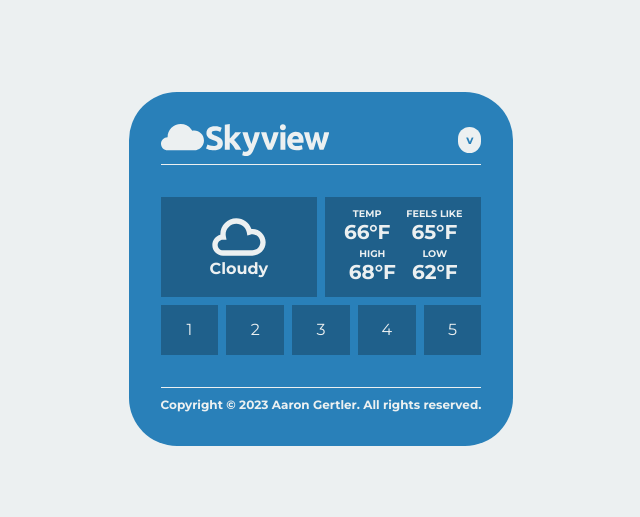
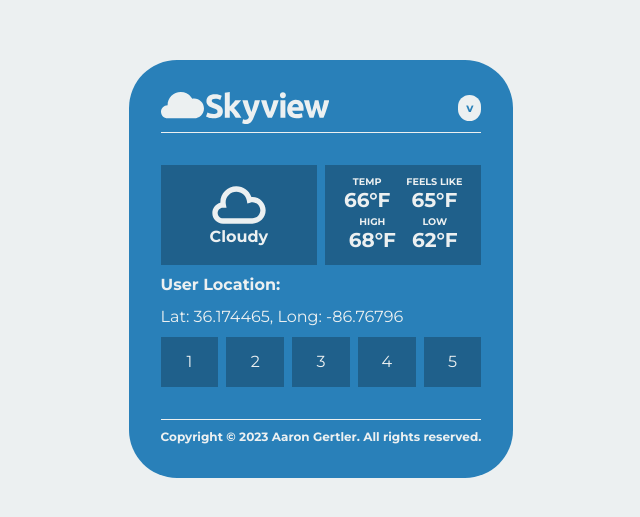
Before and after one commit to asgertler/skyview, a React (Vite) app: page / in a window 1280 px wide. Shown: the part 131-648 px from the top of the page, without its empty margins (319-959 px from the left). Built offline with nearby package versions, Linux system fonts and the light colour scheme; no server answers.

Commit message:
feat: added geolocation

```diff
--- a/src/App.tsx
+++ b/src/App.tsx
@@ -16,10 +16,28 @@
 import './App.sass'
 
 function App() {
+  // default location is Nashville, TN
+  let lat: number = 36.174465
+  let lng: number = -86.767960
+
+  if ("geolocation" in navigator) {
+    navigator.geolocation.getCurrentPosition(
+      (pos) => {
+        lat = pos.coords.latitude
+        lng = pos.coords.longitude
+
+        console.log(`Latitude: ${lat}, longitude: ${lng}`)
+      },
+      (err) => {
+        console.error("Error getting user location:", err)
+      }
+    )
+  } else {
+    console.error("Geolocation is not supported by this browser.")
+  }
+
   const appVersion = process.env.npm_package_version
   const currentYear = new Date().getFullYear()
-  const defaultLat = '36.174465'
-  const defaultLon = '-86.767960'
 
   // test data
   const kelvinTemp = 292.07
@@ -74,6 +92,8 @@
           </div>
         </div>
 
+        <strong>User Location:</strong>{` Lat: ${lat}, Long: ${lng}`}
+
         <div id='five-day-weather'>
           <div id='fdw-1'>
             1
```
